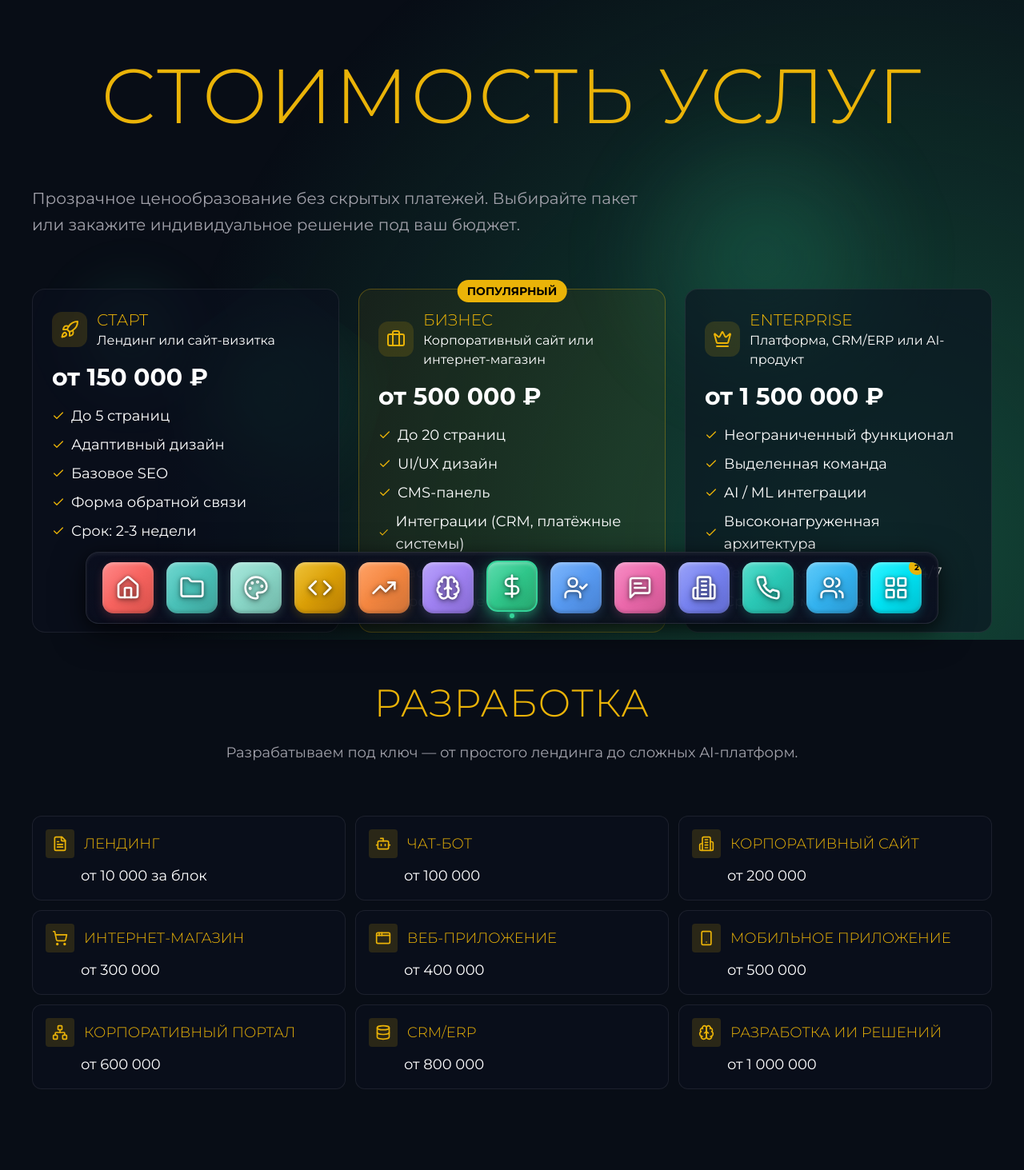
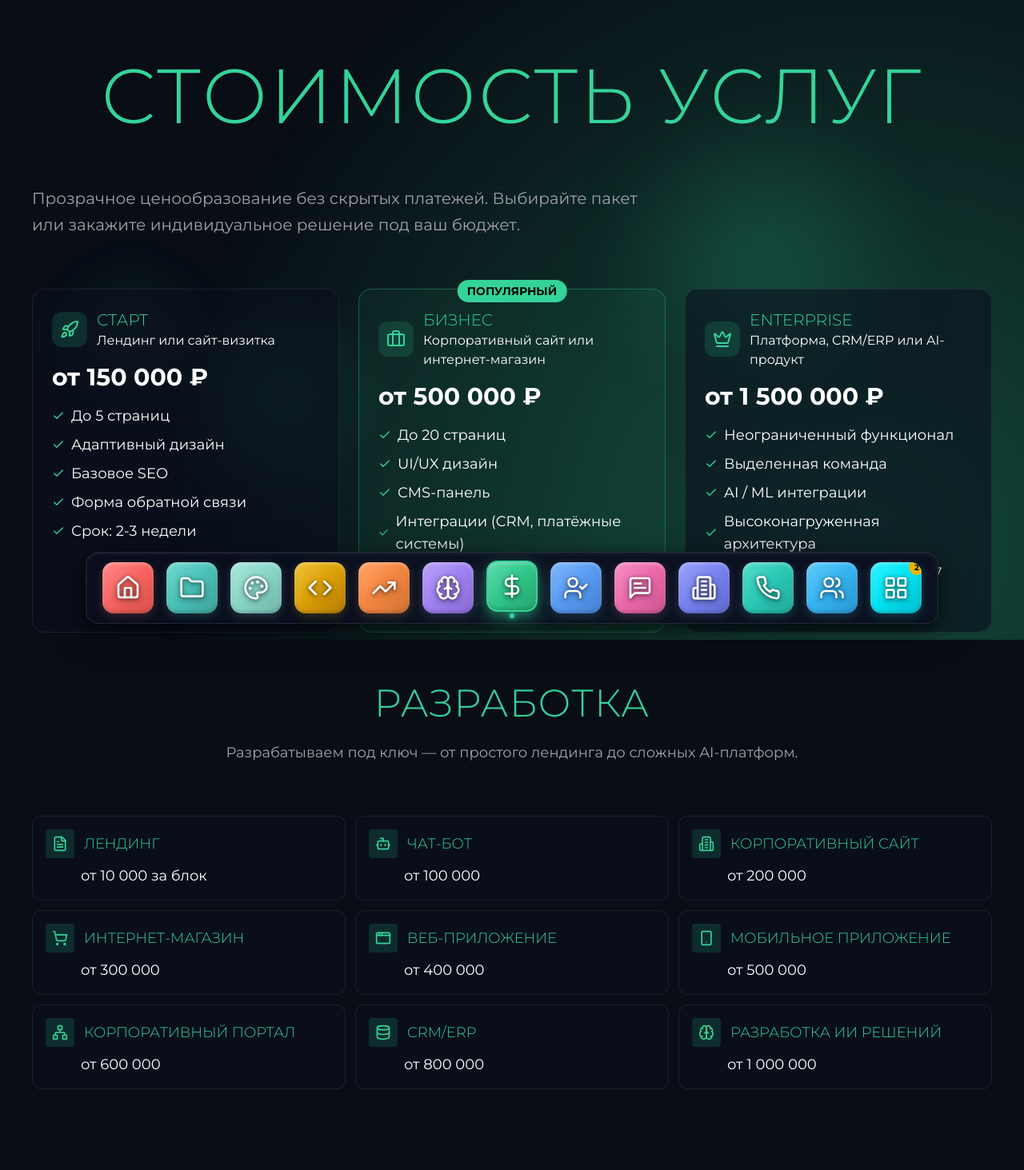
Before and after one commit to pr-poehali-dev/premium-agency-site, a React (Vite) app: page /pricing in a window 1280 px wide. Shown: the top 1463 px of the page at 80% size. Built offline with nearby package versions, Linux system fonts and the light colour scheme; a web font is replaced by a local one.

Commit message:
теперь страница стоимость. заголовки и иконки под цвет иконки из меню

```diff
--- a/src/pages/Pricing.tsx
+++ b/src/pages/Pricing.tsx
@@ -79,24 +79,24 @@ const PlanCard = ({ plan }: { plan: Plan }) => {
       {...hoverProps}
       className="hover-card relative rounded-2xl p-6 md:hover:scale-[1.02]"
       style={getHoverStyle({
-        background: plan.popular ? 'rgba(234,179,8,0.06)' : 'rgba(11,15,31,0.6)',
-        border: `1px solid ${plan.popular ? 'rgba(234,179,8,0.3)' : 'rgba(255,255,255,0.08)'}`,
+        background: plan.popular ? 'rgba(52,211,153,0.06)' : 'rgba(11,15,31,0.6)',
+        border: `1px solid ${plan.popular ? 'rgba(52,211,153,0.3)' : 'rgba(255,255,255,0.08)'}`,
       })}
     >
       {plan.popular && (
         <div
           className="absolute -top-3 left-1/2 -translate-x-1/2 px-3 py-1 rounded-full text-sm font-bold"
-          style={{ background: '#eab308', color: '#000' }}
+          style={{ background: '#34D399', color: '#000' }}
         >
           ПОПУЛЯРНЫЙ
         </div>
       )}
       <div className="flex items-center gap-3 mb-4">
-        <div className="p-2.5 rounded-xl" style={{ background: 'rgba(234,179,8,0.15)' }}>
-          <Icon name={plan.icon} size={24} style={{ color: '#eab308' }} />
+        <div className="p-2.5 rounded-xl" style={{ background: 'rgba(52,211,153,0.15)' }}>
+          <Icon name={plan.icon} size={24} style={{ color: '#34D399' }} />
         </div>
         <div>
-          <h3 className="font-montserrat font-light text-base md:text-lg lg:text-xl uppercase" style={{ color: '#eab308' }}>
+          <h3 className="font-montserrat font-light text-base md:text-lg lg:text-xl uppercase" style={{ color: '#34D399' }}>
             {plan.title}
           </h3>
           <p className="font-montserrat text-white text-xs md:text-sm lg:text-base">{plan.desc}</p>
@@ -106,7 +106,7 @@ const PlanCard = ({ plan }: { plan: Plan }) => {
       <ul className="space-y-2">
         {plan.items.map((item) => (
           <li key={item} className="font-montserrat text-white text-sm md:text-base lg:text-lg flex items-center gap-2">
-            <Icon name="Check" size={16} style={{ color: '#eab308' }} />
+            <Icon name="Check" size={16} style={{ color: '#34D399' }} />
             {item}
           </li>
         ))}
@@ -128,10 +128,10 @@ const ServiceItemCard = ({ item }: { item: ServiceItem }) => {
       })}
     >
       <div className="flex items-center gap-3 mb-2">
-        <div className="p-2 rounded-lg" style={{ background: 'rgba(234,179,8,0.15)' }}>
-          <Icon name={item.icon} size={20} style={{ color: '#eab308' }} />
+        <div className="p-2 rounded-lg" style={{ background: 'rgba(52,211,153,0.15)' }}>
+          <Icon name={item.icon} size={20} style={{ color: '#34D399' }} />
         </div>
-        <h4 className="font-montserrat font-light text-sm md:text-base lg:text-lg uppercase" style={{ color: '#eab308' }}>{item.title}</h4>
+        <h4 className="font-montserrat font-light text-sm md:text-base lg:text-lg uppercase" style={{ color: '#34D399' }}>{item.title}</h4>
       </div>
       <p className="font-montserrat text-sm md:text-base lg:text-lg text-white ml-11">{item.price}</p>
     </div>
@@ -150,7 +150,7 @@ const Pricing = () => {
       <PageTransition>
         <PageContainer>
           <div className="mb-16">
-            <PageTitle>СТОИМОСТЬ УСЛУГ</PageTitle>
+            <PageTitle color="#34D399">СТОИМОСТЬ УСЛУГ</PageTitle>
             <p className="text-zinc-400 font-montserrat text-xl max-w-3xl mt-6 leading-relaxed">
               Прозрачное ценообразование без скрытых платежей. Выбирайте пакет или закажите индивидуальное решение под ваш бюджет.
             </p>
@@ -163,7 +163,7 @@ const Pricing = () => {
           </div>
 
           <div className="mb-16">
-            <SectionTitle>РАЗРАБОТКА</SectionTitle>
+            <SectionTitle color="#34D399">РАЗРАБОТКА</SectionTitle>
             <p className="text-zinc-400 font-montserrat text-lg max-w-3xl leading-relaxed text-center mx-auto">
               Разрабатываем под ключ — от простого лендинга до сложных AI-платформ.
             </p>
@@ -176,7 +176,7 @@ const Pricing = () => {
           </div>
 
           <div className="mb-16">
-            <SectionTitle>ПОДДЕРЖКА И АНАЛИТИКА</SectionTitle>
+            <SectionTitle color="#34D399">ПОДДЕРЖКА И АНАЛИТИКА</SectionTitle>
             <p className="text-zinc-400 font-montserrat text-lg max-w-3xl leading-relaxed text-center mx-auto">
               Консультации, техническая поддержка, доработки — мы всегда на связи.
             </p>
```
